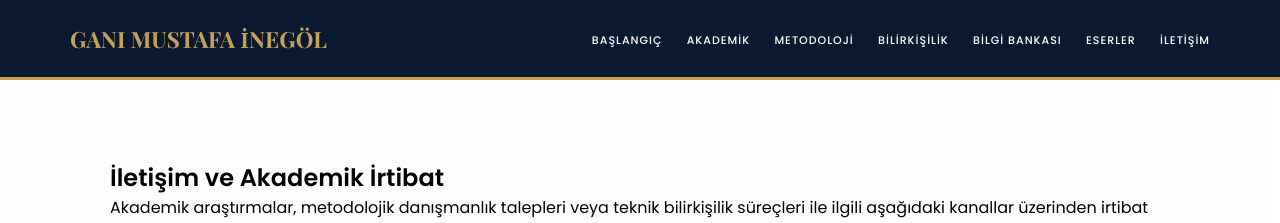
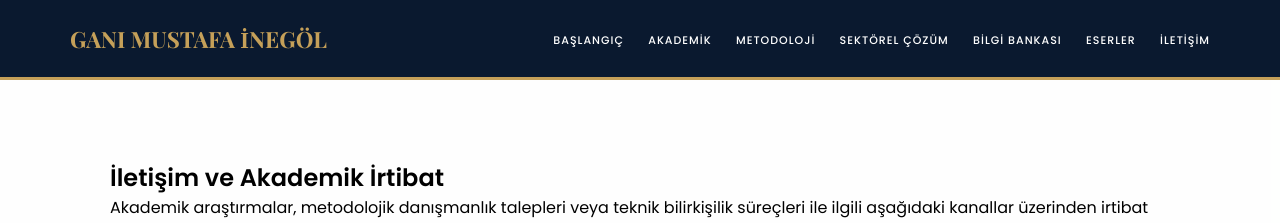
Before and after one commit to drgmi95/drgmi95.github.io, a Jekyll site: the page built from iletisim.md, in a window 1280 px wide and 900 px high. Shown: the top 223 px of the window. Built offline with Jekyll 4.4.1, drawn with Linux system fonts in a browser that asks for light colours; some web fonts are replaced.

Commit message:
Update default.html

```diff
--- a/_layouts/default.html
+++ b/_layouts/default.html
@@ -67,7 +67,7 @@
                 <a href="/">Başlangıç</a>
                 <a href="/hakkimda">Akademik</a>
                 <a href="/metodoloji">Metodoloji</a>
-                <a href="/bilirkisilik">Bilirkişilik</a>
+                <a href="/bilirkisilik">Sektörel Çözüm</a>
                 <a href="/bilgi-bankasi">Bilgi Bankası</a>
                 <a href="/yayinlar">Eserler</a>
                 <a href="/iletisim">İletişim</a>
```
